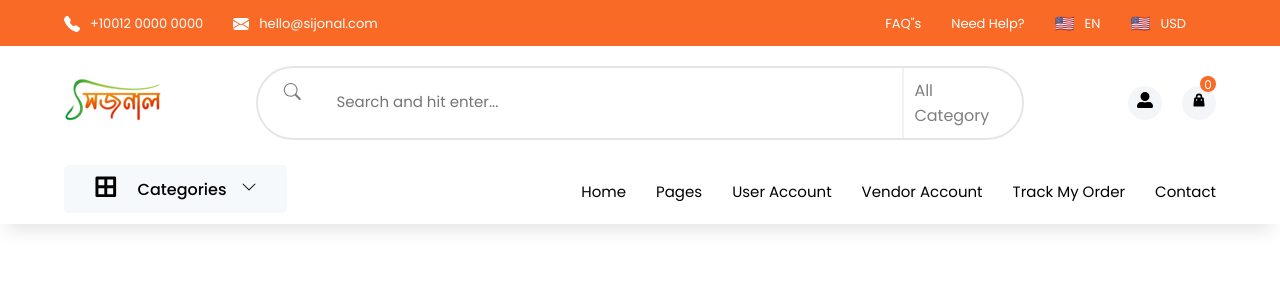
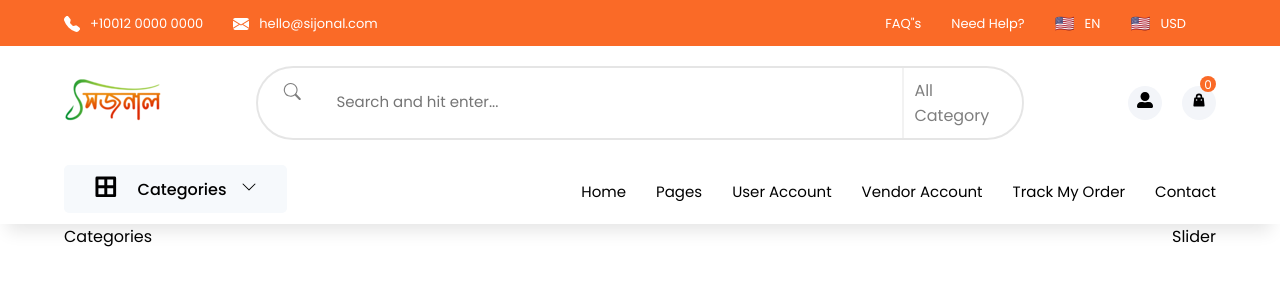
Before and after one commit to faha1999/sijonal, a React (Create React App) app: page / in a window 1280 px wide. Shown: the top 300 px of the page. Built offline with nearby package versions, Linux system fonts and the light colour scheme.

Commit message:
structured home page

```diff
--- a/src/App.jsx
+++ b/src/App.jsx
@@ -1,6 +1,7 @@
 import React from 'react';
 import { Header } from './Common/Header';
 import { BrowserRouter, Routes, Route } from 'react-router-dom';
+import { MainPage } from './pages/MainPage';
 
 export const App = () => {
   return (
@@ -8,7 +9,7 @@ export const App = () => {
       <BrowserRouter>
         <Header />
         <Routes>
-          <Route path="/" />
+          <Route path="/" element={<MainPage />} />
         </Routes>
       </BrowserRouter>
     </>
--- a/src/components/home/Home.jsx
+++ b/src/components/home/Home.jsx
@@ -1,5 +1,16 @@
 import React from 'react';
+import { Categories } from './partials/Categories';
+import { Slider } from './partials/Slider';
 
 export const Home = () => {
-  return <div>Home</div>;
+  return (
+    <>
+      <section className="home">
+        <div className="container d_flex">
+          <Categories />
+          <Slider />
+        </div>
+      </section>
+    </>
+  );
 };
--- /dev/null
+++ b/src/components/home/partials/Categories.jsx
@@ -0,0 +1,5 @@
+import React from 'react';
+
+export const Categories = () => {
+  return <div>Categories</div>;
+};
--- /dev/null
+++ b/src/components/home/partials/Slider.jsx
@@ -0,0 +1,5 @@
+import React from 'react';
+
+export const Slider = () => {
+  return <div>Slider</div>;
+};
--- /dev/null
+++ b/src/pages/MainPage.jsx
@@ -0,0 +1,10 @@
+import React from 'react';
+import { Home } from '../components/home/Home';
+
+export const MainPage = () => {
+  return (
+    <>
+      <Home />
+    </>
+  );
+};
```
